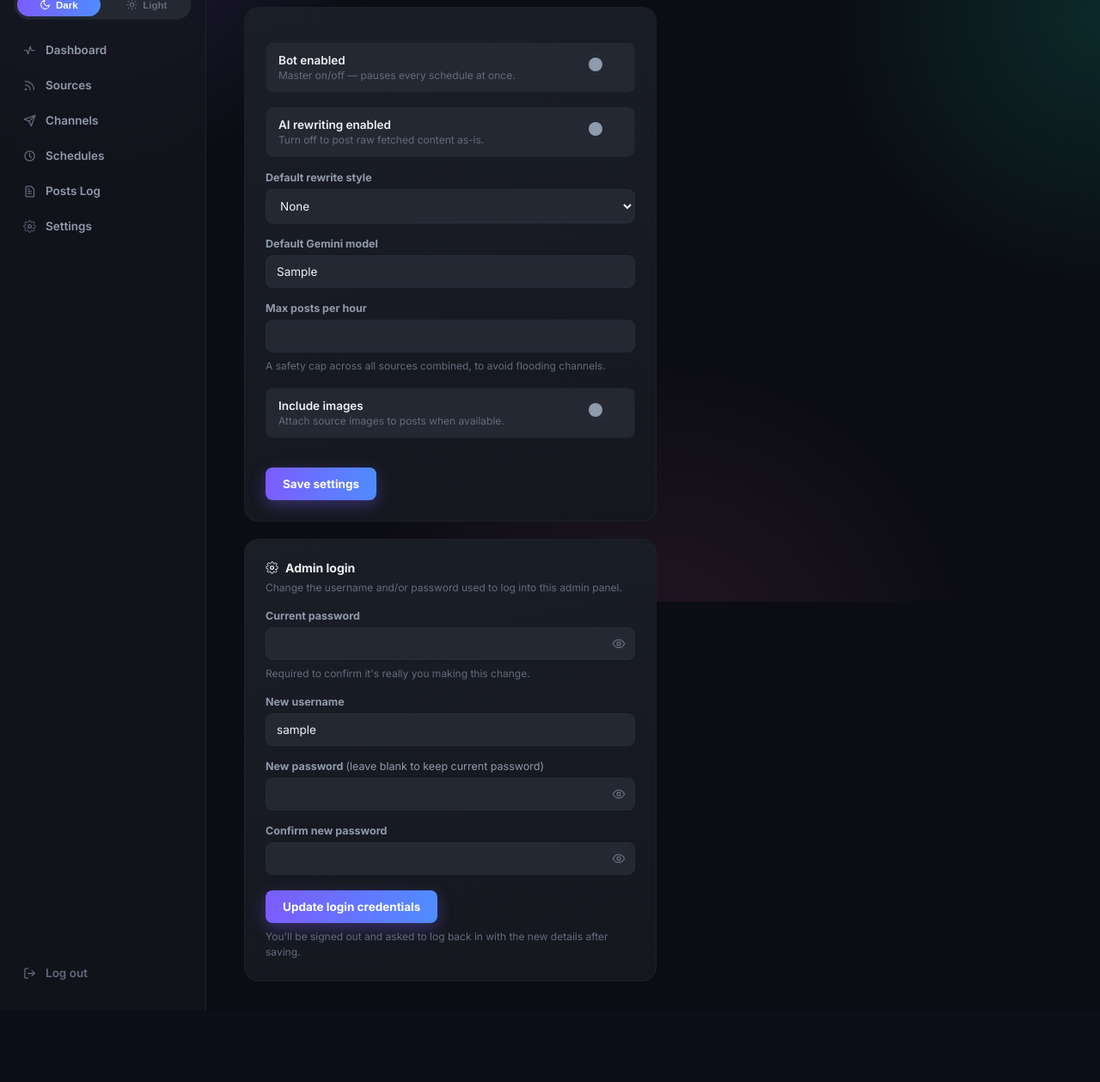
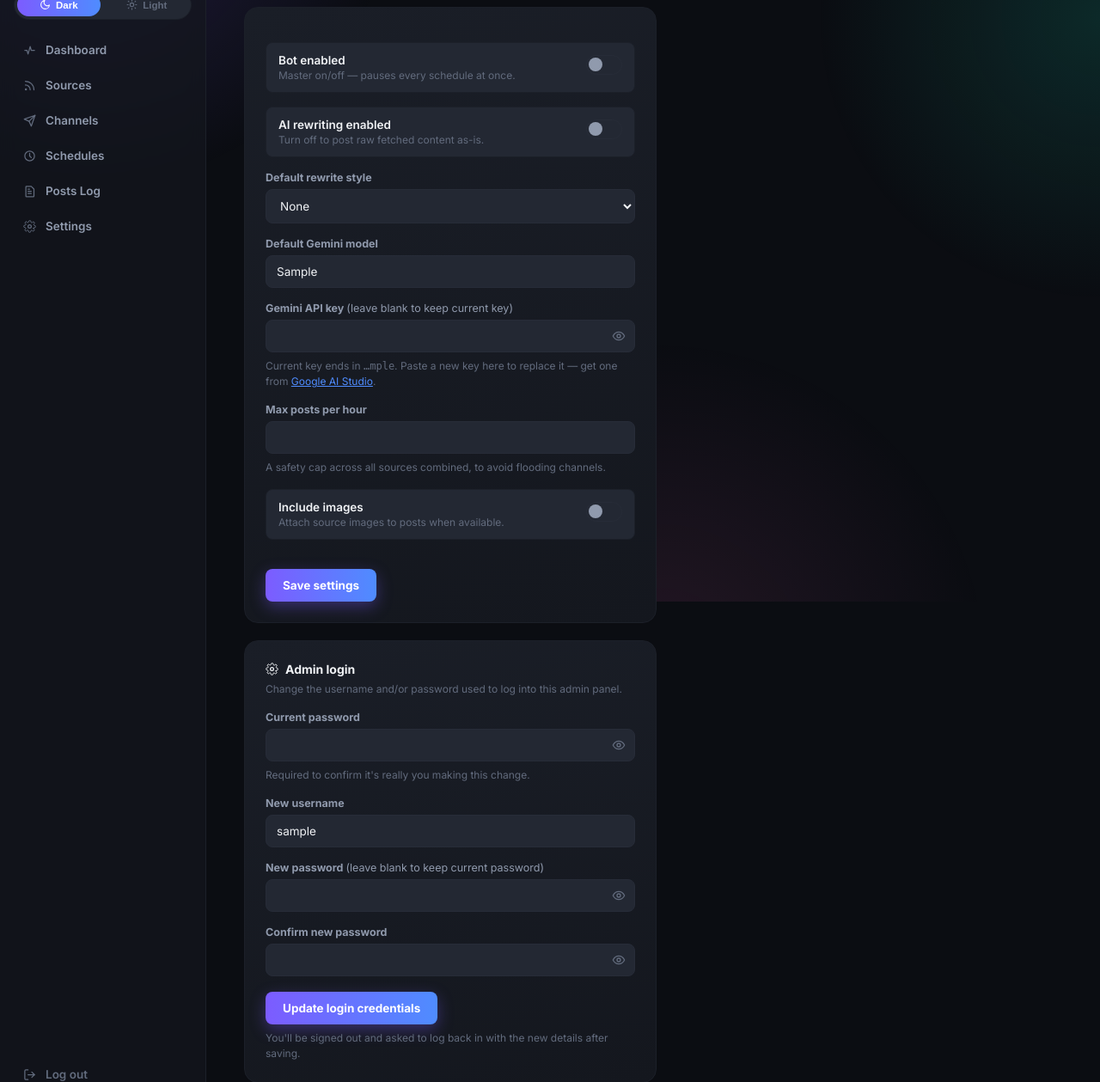
Before and after one commit to Samiaxx/telebots, a FastAPI app: template templates/settings.html in a window 1280 px wide. Shown: the part 100-1359 px from the top of the page at 86% size. Before the commit the page ends 1276 px from the top, so only its background shows below. Run offline with FastAPI, Linux system fonts and the light colour scheme; the template is opened without the code that fills it: most values are stand-ins (such as "Sample title", 1, 10 or a date in 2020); parts of the project's set-up code (start-up, migrations or seed data) failed here and were passed over.

Commit message:
Add in-app Gemini API key management

```diff
--- a/main.py
+++ b/main.py
@@ -8,7 +8,9 @@
 from fastapi import FastAPI
 from fastapi.staticfiles import StaticFiles
 
-from database import Base, engine
+from auth import get_or_seed_admin_credentials
+from database import Base, SessionLocal, engine
+from models import BotSettings
 from routes import channels, dashboard, login, posts, schedules, settings, sources
 from scheduler import start_scheduler, stop_scheduler
 from telegram_bot import build_application
@@ -25,6 +27,25 @@
     # schema changes going forward; this is a safety net for first run).
     Base.metadata.create_all(bind=engine)
 
+    # Seed admin login credentials and the Gemini API key into the database
+    # from .env the very first time this runs. After this, both are stored
+    # (hashed, for the password) in the database and changeable from the
+    # Settings page, without needing shell access or a restart.
+    db = SessionLocal()
+    try:
+        get_or_seed_admin_credentials(db)
+        bot_settings = db.query(BotSettings).first()
+        if not bot_settings:
+            bot_settings = BotSettings()
+            db.add(bot_settings)
+            db.commit()
+            db.refresh(bot_settings)
+        if not bot_settings.gemini_api_key:
+            bot_settings.gemini_api_key = os.getenv("GEMINI_API_KEY", "")
+            db.commit()
+    finally:
+        db.close()
+
     # Start the Telegram bot in polling mode so it can receive channel_post
     # updates from source channels and be ready to send to destination channels.
     application = build_application()
@@ -32,6 +53,17 @@
     await application.start()
     await application.updater.start_polling(allowed_updates=["channel_post", "message"])
     logger.info("Telegram bot started (polling).")
+
+    live_username = application.bot.username
+    expected_username = (os.getenv("TELEGRAM_BOT_USERNAME") or "").strip().lstrip("@")
+    if expected_username and live_username and expected_username.lower() != live_username.lower():
+        logger.warning(
+            "TELEGRAM_BOT_USERNAME in .env says '@%s' but the token actually connects as '@%s'. "
+            "If this is unexpected, double-check TELEGRAM_BOT_TOKEN — you may have the wrong bot's token.",
+            expected_username, live_username,
+        )
+    elif live_username:
+        logger.info("Connected as @%s.", live_username)
 
     # Start the cron scheduler that drives the fetch -> rewrite -> post pipeline.
     start_scheduler()
--- a/models.py
+++ b/models.py
@@ -115,5 +115,6 @@
     admin_username = Column(String(255), nullable=True)
     admin_password_hash = Column(String(255), nullable=True)
     admin_password_salt = Column(String(64), nullable=True)
+    gemini_api_key = Column(String(255), nullable=True)
     created_at = Column(DateTime(timezone=True), server_default=func.now())
     updated_at = Column(DateTime(timezone=True), server_default=func.now(), onupdate=func.now())
--- a/routes/settings.py
+++ b/routes/settings.py
@@ -52,6 +52,7 @@
     rewrite_enabled: bool = Form(False),
     default_rewrite_style: str = Form("light"),
     gemini_model: str = Form("gemini-flash-latest"),
+    gemini_api_key: str = Form(""),
     max_posts_per_hour: int = Form(20),
     include_images: bool = Form(False),
     db: Session = Depends(get_db),
@@ -67,6 +68,10 @@
     settings.gemini_model = gemini_model
     settings.max_posts_per_hour = max_posts_per_hour
     settings.include_images = include_images
+    if gemini_api_key.strip():
+        # Leave-blank-to-keep-current, same pattern as the password change
+        # below — never overwrite a real key with an accidental empty submit.
+        settings.gemini_api_key = gemini_api_key.strip()
     db.commit()
 
     return RedirectResponse(url="/settings", status_code=302)
--- a/scheduler.py
+++ b/scheduler.py
@@ -128,6 +128,7 @@
                     style=source.rewrite_style,
                     model_name=model_name,
                     persona=source.persona,
+                    api_key=settings.gemini_api_key,
                 )
                 if rewritten is None:
                     logger.info(
--- a/templates/settings.html
+++ b/templates/settings.html
@@ -46,6 +46,16 @@
 
         <label for="gemini_model">Default Gemini model</label>
         <input type="text" id="gemini_model" name="gemini_model" value="{{ settings.gemini_model }}">
+
+        <label for="gemini_api_key">Gemini API key <span class="muted" style="font-weight:400;">(leave blank to keep current key)</span></label>
+        {{ password_input("gemini_api_key", "gemini_api_key", required=False, autocomplete="off") }}
+        <p class="hint">
+            {% if settings.gemini_api_key %}
+            Current key ends in <code>…{{ settings.gemini_api_key[-4:] }}</code>. Paste a new key here to replace it — get one from <a href="https://aistudio.google.com/apikey" target="_blank" rel="noopener" style="color: var(--accent-2);">Google AI Studio</a>.
+            {% else %}
+            No key set yet. Get one from <a href="https://aistudio.google.com/apikey" target="_blank" rel="noopener" style="color: var(--accent-2);">Google AI Studio</a> and paste it here.
+            {% endif %}
+        </p>
 
         <label for="max_posts_per_hour">Max posts per hour</label>
         <input type="number" id="max_posts_per_hour" name="max_posts_per_hour" min="1" value="{{ settings.max_posts_per_hour }}">
```
Also changed, not shown: alembic/versions/0004_add_gemini_api_key.py (added, +24 -0 lines), gemini.py (+10 -5 lines), routes/sources.py (+5 -5 lines).
